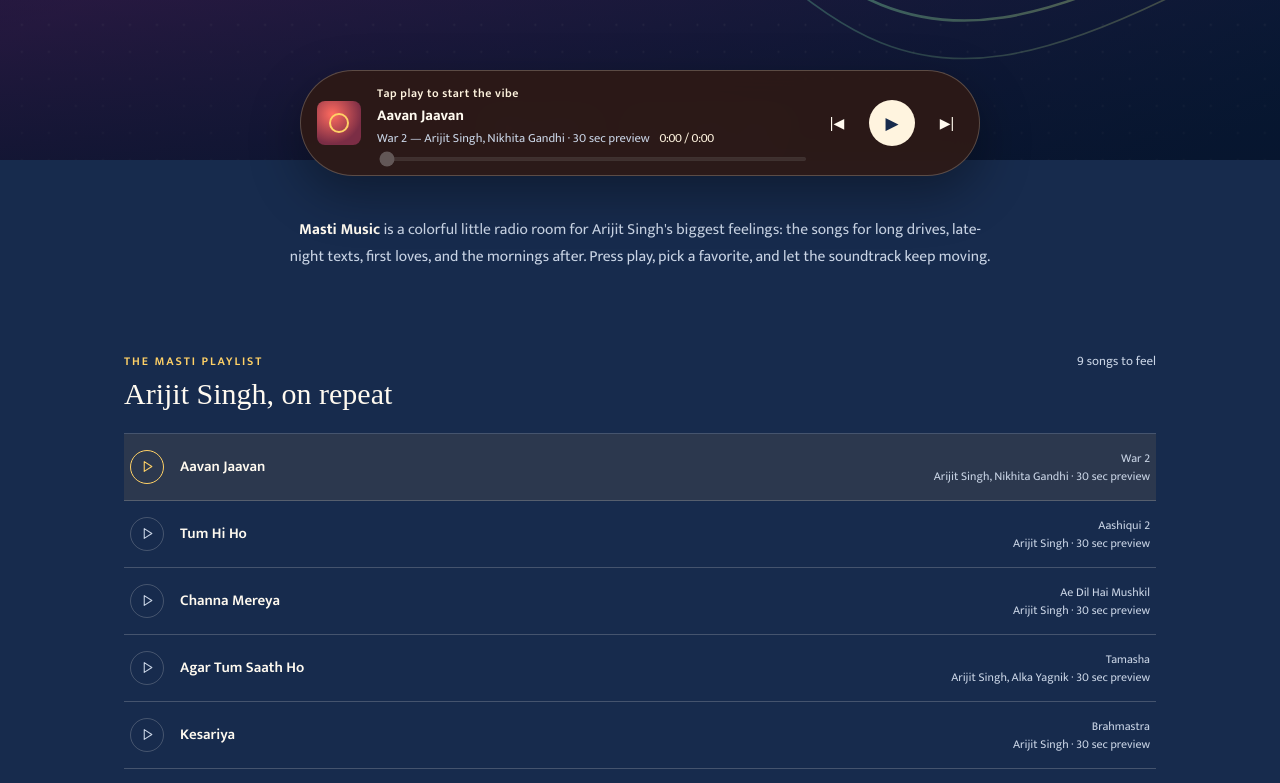
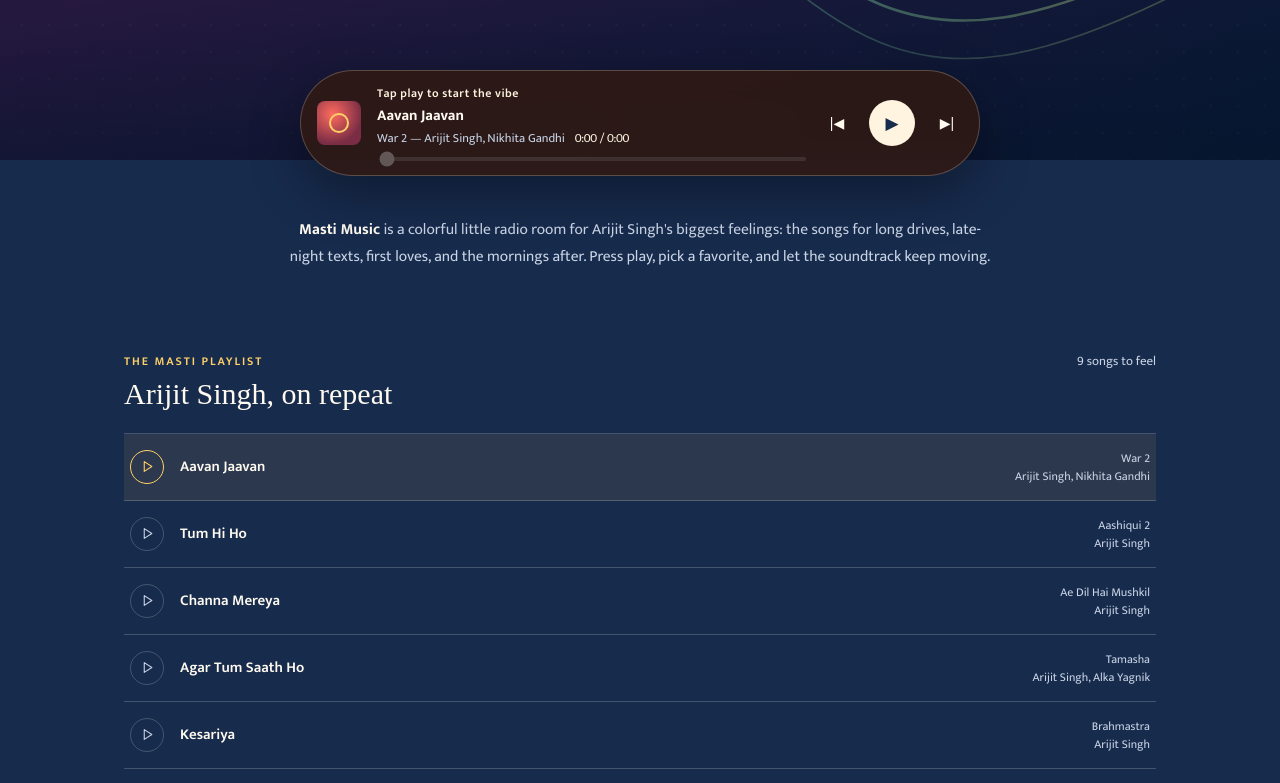
Before and after one commit to 1235456/MyMusick, a React (Vite) app: page / in a window 1280 px wide. Shown: the part 600-1383 px from the top of the page. Built offline with nearby package versions, Linux system fonts and the light colour scheme; a web font is replaced by a local one.

Commit message:
added-full-songs

```diff
--- a/src/data/songs.js
+++ b/src/data/songs.js
@@ -1,15 +1,15 @@
 
 
 export const SONGS = [
-  { id: "aavan-jaavan", title: "Aavan Jaavan", tag: "War 2", note: "Arijit Singh, Nikhita Gandhi · 30 sec preview", audioSrc: "https://audio-ssl.itunes.apple.com/itunes-assets/AudioPreview221/v4/95/59/1f/95591f7e-4121-963c-891c-18025f811f22/mzaf_2089489847054162062.plus.aac.p.m4a" },
-  { id: "tum-hi-ho", title: "Tum Hi Ho", tag: "Aashiqui 2", note: "Arijit Singh · 30 sec preview", audioSrc: "https://audio-ssl.itunes.apple.com/itunes-assets/AudioPreview221/v4/38/d/b9/38deb942-d44a-f2bb-205c-ddf05be84693/mzaf_9747647124859107103.plus.aac.p.m4a" },
-  { id: "channa-mereya", title: "Channa Mereya", tag: "Ae Dil Hai Mushkil", note: "Arijit Singh · 30 sec preview", audioSrc: "https://audio-ssl.itunes.apple.com/itunes-assets/AudioPreview211/v4/d5/f9/98/d5f998a7-0090-ee2d-03f8-557ad6c5bf65/mzaf_14251357991592637728.plus.aac.p.m4a" },
-  { id: "agar-tum-saath-ho", title: "Agar Tum Saath Ho", tag: "Tamasha", note: "Arijit Singh, Alka Yagnik · 30 sec preview", audioSrc: "https://audio-ssl.itunes.apple.com/itunes-assets/AudioPreview126/v4/b1/ef/60/b1ef60e4-edb1-9c6c-831c-63156a648460/mzaf_1954453039481622269.plus.aac.p.m4a" },
-  { id: "kesariya", title: "Kesariya", tag: "Brahmastra", note: "Arijit Singh · 30 sec preview", audioSrc: "https://audio-ssl.itunes.apple.com/itunes-assets/AudioPreview211/v4/38/4c/5c/384c5c8f-3ff8-e457-b2f7-3158ce108649/mzaf_12389299033886433185.plus.aac.p.m4a" },
-  { id: "phir-bhi-tumko-chaahunga", title: "Phir Bhi Tumko Chaahunga", tag: "Half Girlfriend", note: "Arijit Singh · 30 sec preview", audioSrc: "https://audio-ssl.itunes.apple.com/itunes-assets/AudioPreview211/v4/71/c1/85/71c18529-2c27-f0d1-3b23-f5b5b70bc93f/mzaf_8603372778770751468.plus.aac.p.m4a" },
-  { id: "hawayein", title: "Hawayein", tag: "Jab Harry Met Sejal", note: "Arijit Singh · 30 sec preview", audioSrc: "https://audio-ssl.itunes.apple.com/itunes-assets/AudioPreview221/v4/15/d1/a8/15d1a862-edcd-6a92-624a-2bbf0f7eff26/mzaf_7165241817401822857.plus.aac.p.m4a" },
-  { id: "shayad", title: "Shayad", tag: "Love Aaj Kal", note: "Arijit Singh · 30 sec preview", audioSrc: "https://audio-ssl.itunes.apple.com/itunes-assets/AudioPreview221/v4/69/08/d6/6908d60e-563f-5d07-9bb5-737c9d90b59d/mzaf_9263362903198979589.plus.aac.p.m4a" },
-  { id: "tera-yaar-hoon-main", title: "Tera Yaar Hoon Main", tag: "Sonu Ke Titu Ki Sweety", note: "Arijit Singh · 30 sec preview", audioSrc: "https://audio-ssl.itunes.apple.com/itunes-assets/AudioPreview221/v4/44/26/50/442650b7-256e-034a-380a-4bbf16e59e53/mzaf_272051127111758324.plus.aac.p.m4a" },
+  { id: "iNryWZ5hxm8", title: "Aavan Jaavan", tag: "War 2", note: "Arijit Singh, Nikhita Gandhi" },
+  { id: "Umqb9KENgmk", title: "Tum Hi Ho", tag: "Aashiqui 2", note: "Arijit Singh" },
+  { id: "284Ov7ysmfA", title: "Channa Mereya", tag: "Ae Dil Hai Mushkil", note: "Arijit Singh" },
+  { id: "sK7riqg2mr4", title: "Agar Tum Saath Ho", tag: "Tamasha", note: "Arijit Singh, Alka Yagnik" },
+  { id: "BddP6PYo2gs", title: "Kesariya", tag: "Brahmastra", note: "Arijit Singh" },
+  { id: "Grr0FlC8SQA", title: "Phir Bhi Tumko Chaahunga", tag: "Half Girlfriend", note: "Arijit Singh" },
+  { id: "V8lJw8jJ4lA", title: "Hawayein", tag: "Jab Harry Met Sejal", note: "Arijit Singh" },
+  { id: "PqFMFVcCZgI", title: "Shayad", tag: "Love Aaj Kal", note: "Arijit Singh" },
+  { id: "eK0IIyBlYew", title: "Tera Yaar Hoon Main", tag: "Sonu Ke Titu Ki Sweety", note: "Arijit Singh" },
   /*
   { id: "o7fArxQHR-8", title: "Allah Hoo Allah Hoo", ur: "اللہ ہو اللہ ہو", tag: "Zikr · Sama", note: "Live, OSA Worldwide" },
   { id: "eYSaHXXFIBU", title: "Sanson Ki Mala Pe", ur: "سانسوں کی مالا پہ", tag: "Bhakti · Sama", note: "1982" },
@@ -28,8 +28,8 @@
     name: "Arijit After Dark",
     desc: "A late-night rotation of Arijit's most loved film songs.",
     ids: [
-      "aavan-jaavan", "tum-hi-ho", "channa-mereya", "agar-tum-saath-ho", "kesariya",
-      "phir-bhi-tumko-chaahunga", "hawayein", "shayad", "tera-yaar-hoon-main",
+      "iNryWZ5hxm8", "Umqb9KENgmk", "284Ov7ysmfA", "sK7riqg2mr4", "BddP6PYo2gs",
+      "Grr0FlC8SQA", "V8lJw8jJ4lA", "PqFMFVcCZgI", "eK0IIyBlYew",
     ],
   },
   /*
```
